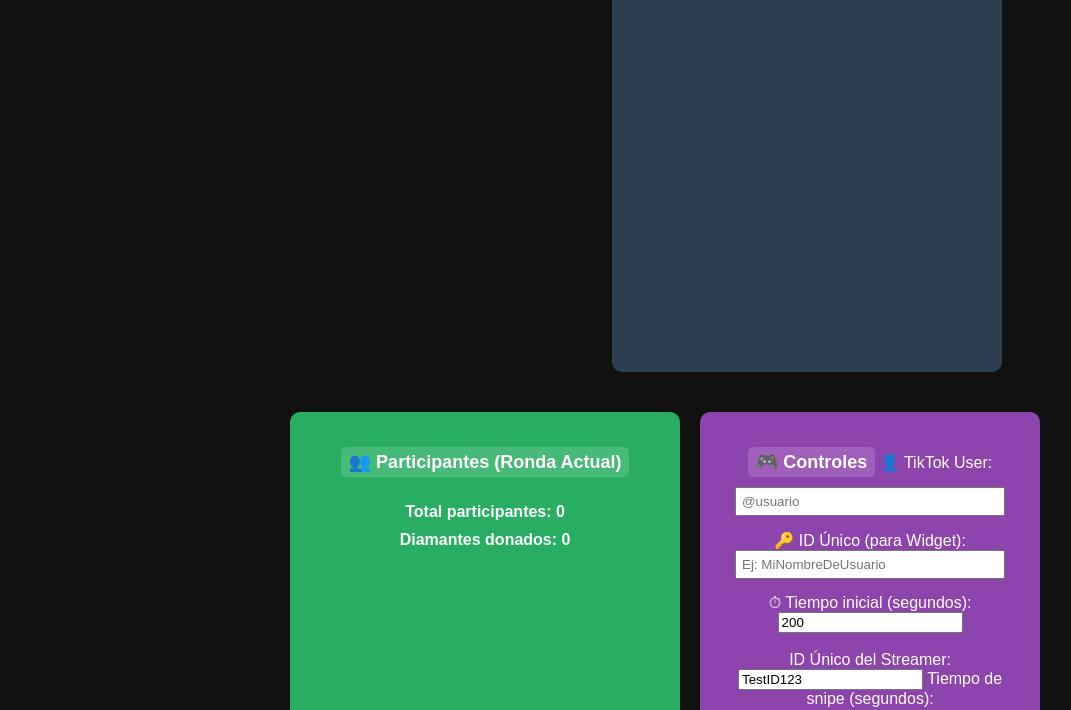
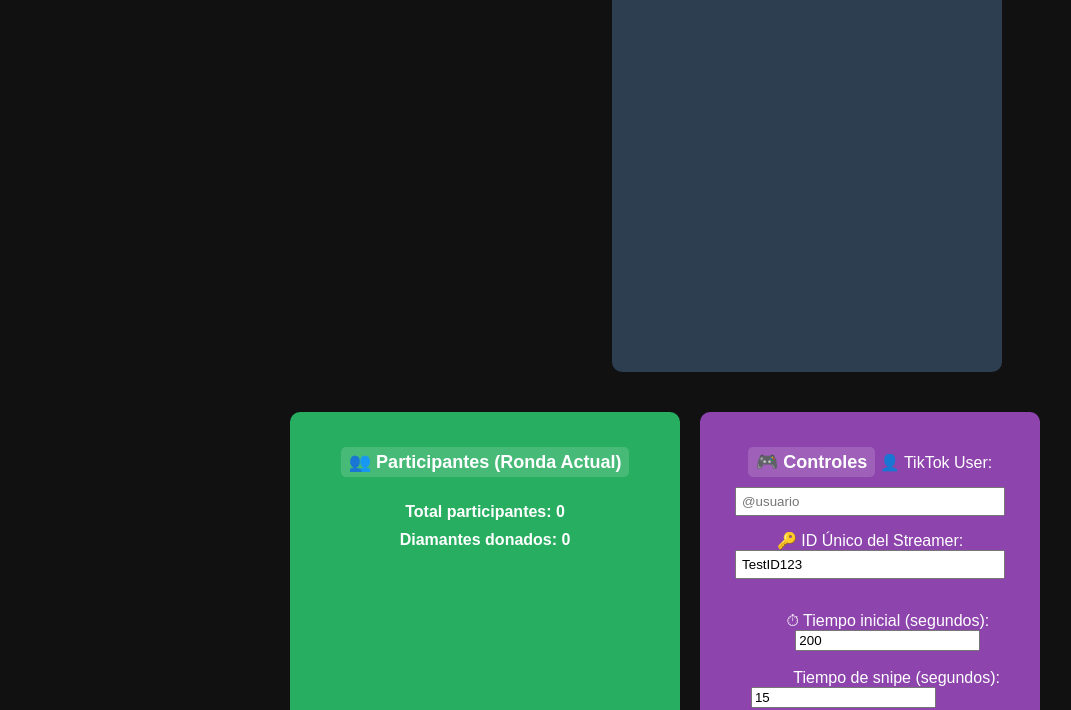
Before and after one commit to lorotecaa/tiktok-servidor, a website: page public/index.html in a window 1280 px wide. Shown: the part 88-798 px from the top of the page, without its empty margins (7-1078 px from the left). Drawn offline with nearby package versions, Linux system fonts and the light colour scheme; no server answers.

Commit message:
Update index.html

```diff
--- a/public/index.html
+++ b/public/index.html
@@ -191,19 +191,21 @@
                 <label for="tiktokUser">👤 TikTok User:</label><br>
 <input type="text" id="tiktokUser" placeholder="@usuario" style="width: 90%; margin-bottom: 15px; padding: 5px;"><br>
 
-<label for="streamerIdInput">🔑 ID Único (para Widget):</label><br>
-<input type="text" id="streamerIdInput" value="" placeholder="Ej: MiNombreDeUsuario" style="width: 90%; margin-bottom: 15px; padding: 5px;"><br>
+<label for="streamerMasterId">🔑 ID Único del Streamer:</label><br>
+<input type="text" id="streamerMasterId" value="TestID123" placeholder="Ej: MiNombreDeUsuario" style="width: 90%; margin-bottom: 15px; padding: 5px;"><br>
+
 <div class="subcuadro">
     <div class="subcuadro">
         <label for="tiempo">⏱ Tiempo inicial (segundos):</label><br>
         <input type="number" id="tiempo" value="200"><br><br>
-                    <label for="streamerIdInput">ID Único del Streamer:</label>
-                    <input type="text" id="streamerIdInput" value="TestID123">
+
         <label for="tiempoSnipe">Tiempo de snipe (segundos):</label>
         <input type="number" id="tiempoSnipe" value="15" min="0">
+
                 <button class="start" onclick="iniciar()">Iniciar</button>
         <button onclick="pausar()">Pausar</button>
-                    <button class="stop" onclick="finalizar()">Finalizar</button> <button onclick="restart()">Restart</button>
+        <button class="stop" onclick="finalizar()">Finalizar</button>
+        <button onclick="restart()">Restart</button>
         <button style="background:#2ecc71; color:white;" onclick="abrirWidget()">Ver Widget</button>
         <button onclick="simularRegalo()" style="background-color: #007bff; color: white; margin-top: 5px;">Simular Regalo</button>
             </div>
```
Lines whose indentation alone changed are shown as unchanged.
